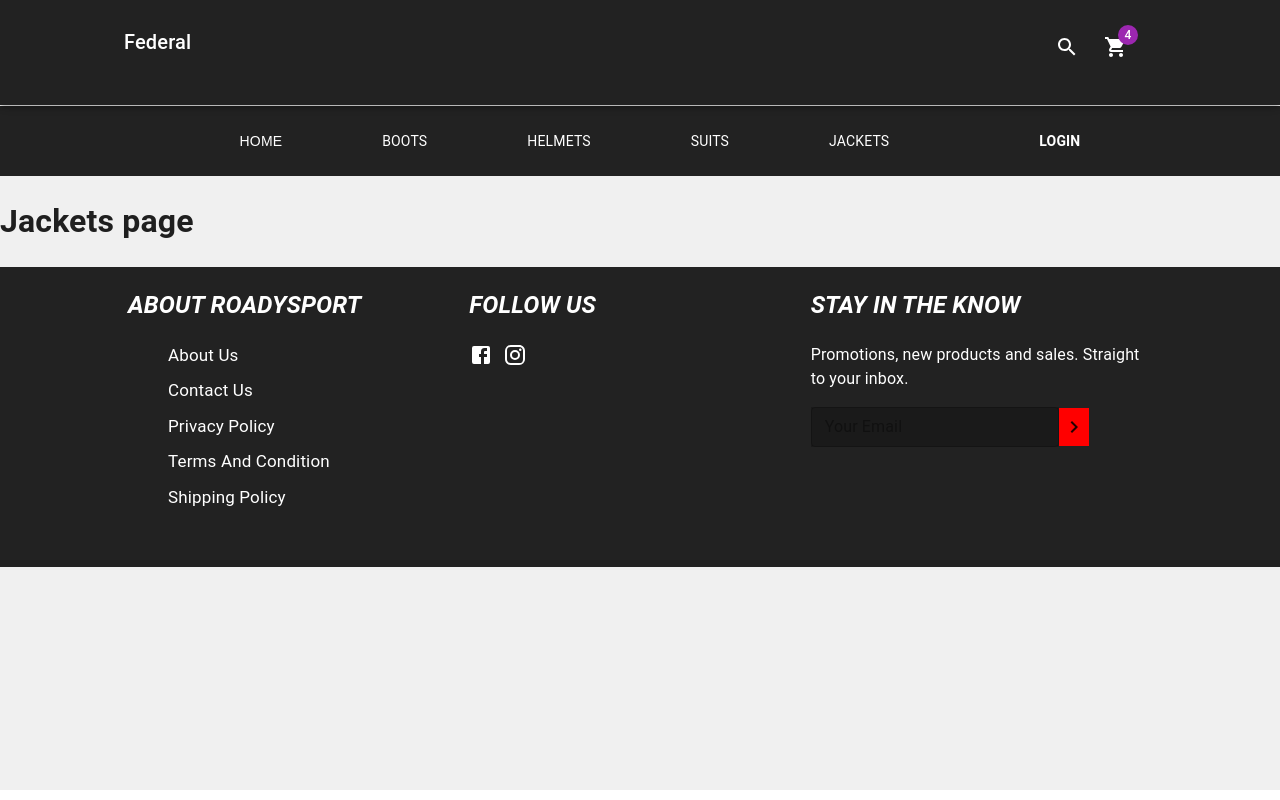
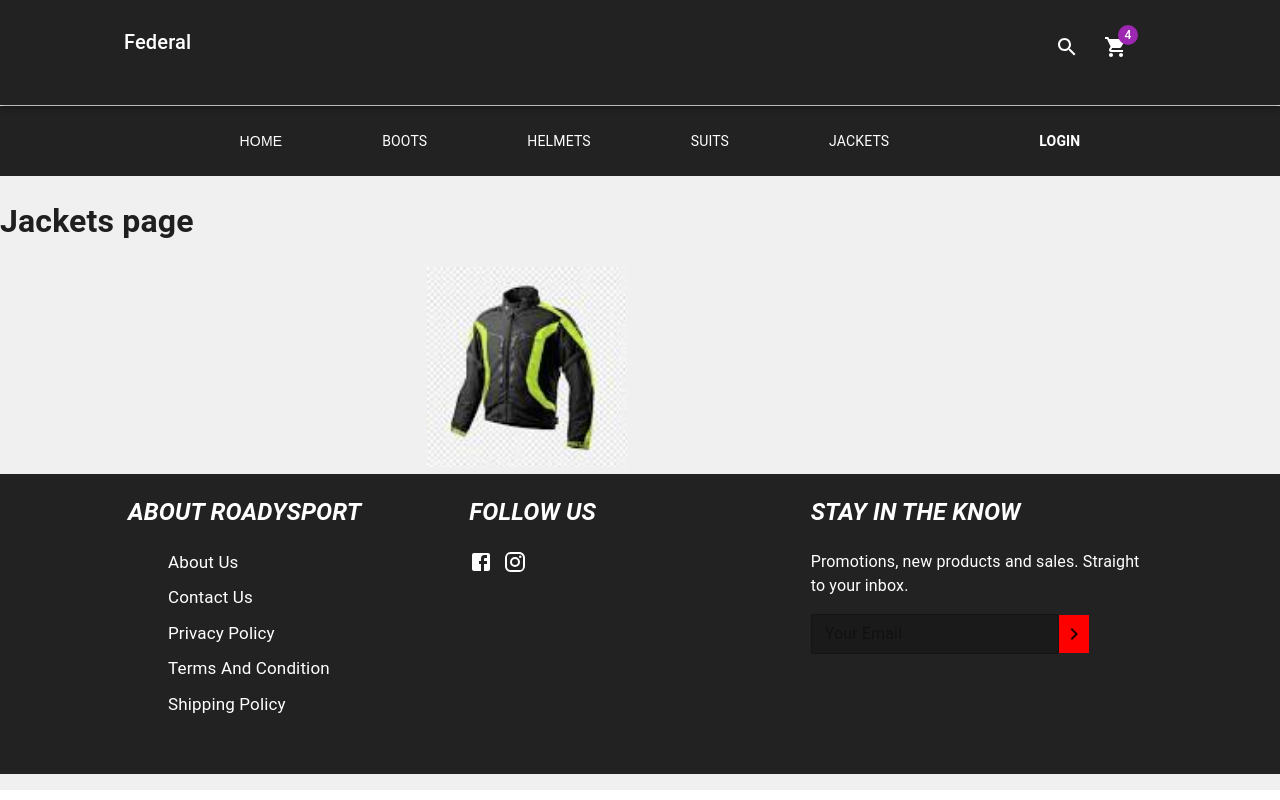
Before and after one commit to Abdullah-Ahmed1/FEDERAL, a React (Vite) app in the folder frontend/: page /jackets in a window 1280 px wide. Built offline with nearby package versions, Linux system fonts and the light colour scheme.

Commit message:
jacket added + footer updated

```diff
--- a/frontend/src/components/Footer.tsx
+++ b/frontend/src/components/Footer.tsx
@@ -5,36 +5,36 @@ import InstagramIcon from '@mui/icons-material/Instagram';
 import TextField from '@mui/material/TextField';
 import KeyboardArrowRightIcon from '@mui/icons-material/KeyboardArrowRight';
 
-const Footer = ()=>{
-    return(
-        <Box sx={{display:"flex",justifyContent:"center", minHeight:"300px",backgroundColor:"#222222"}}>
-            <Grid2 container justifyContent={'center'} sx = {{width:"80%"}} >
-                <Grid2 lg = {4} >
-                    <h2 style={{color:'white',fontSize:"24px",fontStyle:'italic'}}>ABOUT ROADYSPORT</h2>
-                    <ul style={{listStyle:"none"}}>
-                        <li  style={{color:"white",marginBottom:"10px",fontSize:"17px"}}>About Us</li>
-                        <li style={{color:"white",marginBottom:"10px",fontSize:"17px"}}>Contact Us</li>
-                        <li style={{color:"white",marginBottom:"10px",fontSize:"17px"}}>Privacy Policy</li>
-                        <li style={{color:"white",marginBottom:"10px",fontSize:"17px"}}>Terms And Condition</li>
-                        <li style={{color:"white",marginBottom:"10px",fontSize:"17px"}}>Shipping Policy</li>
+const Footer = () => {
+    return (
+        <Box sx={{ display: "flex", justifyContent: "center", minHeight: "300px", backgroundColor: "#222222" }}>
+            <Grid2 container justifyContent={'center'} sx={{ width: "80%" }} >
+                <Grid2 lg={4} >
+                    <h2 style={{ color: 'white', fontSize: "24px", fontStyle: 'italic' }}>ABOUT ROADYSPORT</h2>
+                    <ul style={{ listStyle: "none" }}>
+                        <li style={{ color: "white", marginBottom: "10px", fontSize: "17px" }}>About Us</li>
+                        <li style={{ color: "white", marginBottom: "10px", fontSize: "17px" }}>Contact Us</li>
+                        <li style={{ color: "white", marginBottom: "10px", fontSize: "17px" }}>Privacy Policy</li>
+                        <li style={{ color: "white", marginBottom: "10px", fontSize: "17px" }}>Terms And Condition</li>
+                        <li style={{ color: "white", marginBottom: "10px", fontSize: "17px" }}>Shipping Policy</li>
                     </ul>
                 </Grid2>
-                <Grid2 lg = {4} >
-                    <h2 style={{color:'white',fontStyle:'italic'}}>FOLLOW US</h2>
-                    <FacebookIcon style={{color:'white'}}/>
-                    <InstagramIcon style={{color:'white',marginLeft:"10px"}} />
+                <Grid2 lg={4} >
+                    <h2 style={{ color: 'white', fontStyle: 'italic' }}>FOLLOW US</h2>
+                    <FacebookIcon style={{ color: 'white' }} />
+                    <InstagramIcon style={{ color: 'white', marginLeft: "10px" }} />
 
                 </Grid2>
-                <Grid2 lg = {4} >
-                    <h2 style={{color:'white',fontStyle:'italic'}}>STAY IN THE KNOW</h2>
-                    <p style={{color:"white"}}>
-                    Promotions, new products and sales. Straight to your inbox.
+                <Grid2 lg={4} >
+                    <h2 style={{ color: 'white', fontStyle: 'italic' }}>STAY IN THE KNOW</h2>
+                    <p style={{ color: "white" }}>
+                        Promotions, new products and sales. Straight to your inbox.
                     </p>
                     <Grid2 container alignItems={'center'} >
-                    <TextField size='small' sx = {{backgroundColor:"#1A1A1A",border:"none"}} id="outlined-basic" placeholder='Your Email' variant="outlined" />
-                    <div style={{display:"flex",justifyContent:"center",alignItems:"center",backgroundColor:"red",height:"38px",width:"30px"}}>
-                    <KeyboardArrowRightIcon/>
-                    </div>
+                        <TextField size='small' sx={{ backgroundColor: "#1A1A1A",color:"white", border: "none",':hover':{'& .MuiOutlinedInput-root':{'& fieldset':{  borderColor: "white"}}}}} id="outlined-basic" placeholder='Your Email' variant="outlined" />
+                        <div style={{ display: "flex", justifyContent: "center", alignItems: "center", backgroundColor: "red", height: "38px", width: "30px" }}>
+                            <KeyboardArrowRightIcon />
+                        </div>
                     </Grid2>
 
                 </Grid2>
--- /dev/null
+++ b/frontend/src/components/Jacket.tsx
@@ -0,0 +1,9 @@
+import Grid2 from '@mui/material/Unstable_Grid2'
+const Jacket = ()=>{
+    return(
+        <>
+            <img style= {{width:"200px"}} src="jacket.jpg" alt="jacket" />
+        </>
+    )
+}
+export default Jacket
--- a/frontend/src/pages/Jackets.tsx
+++ b/frontend/src/pages/Jackets.tsx
@@ -1,7 +1,14 @@
+import Grid2 from '@mui/material/Unstable_Grid2'
+import Jacket from '../components/Jacket'
 const Jackets = ()=>{
     return(
         <div>
             <h1>Jackets page</h1>
+        <Grid2 container justifyContent={'center'} alignItems={'center'} >
+            <Grid2 lg = {4} >
+                <Jacket/>
+            </Grid2>
+        </Grid2>
         </div>
     )
 }
```
Also changed, not shown: frontend/public/jacket.jpg (added).
